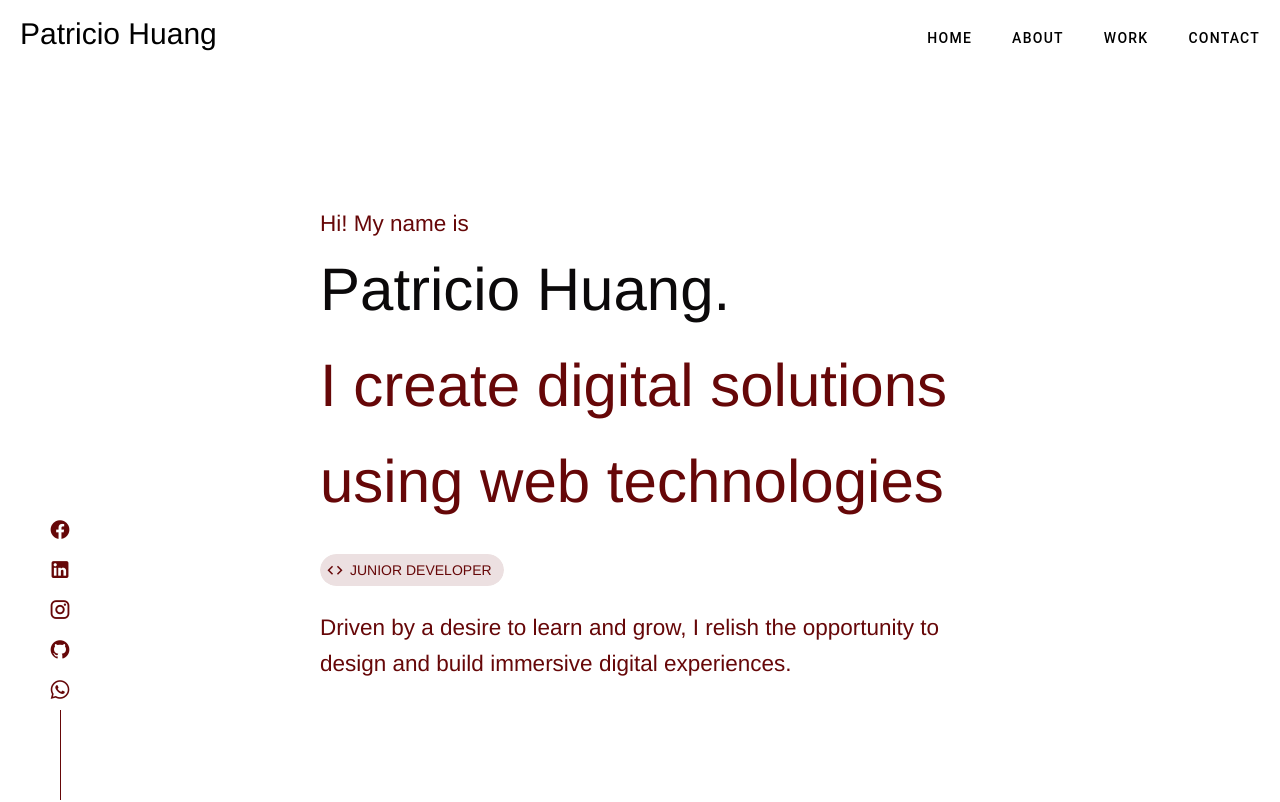
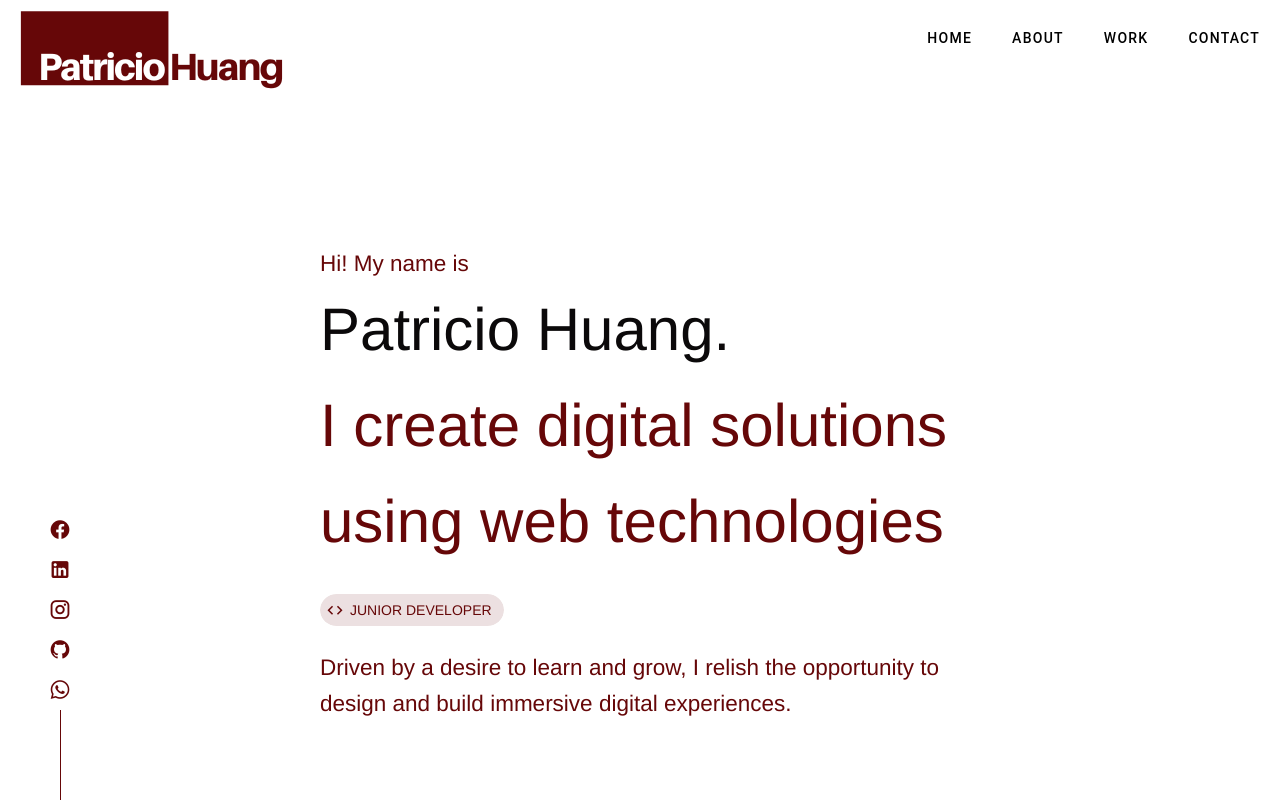
Before and after one commit to patriciohuang/portfolio, a Vue app: page / in a window 1280 px wide. Shown: the top 802 px of the page. Built offline with nearby package versions, Linux system fonts and the light colour scheme.

Commit message:
favicon and logo

```diff
--- a/index.html
+++ b/index.html
@@ -2,7 +2,7 @@
 <html lang="en">
   <head>
     <meta charset="UTF-8">
-    <link rel="icon" href="/favicon.ico">
+    <link rel="icon" type="image/png" href="./src/assets/favicon.png">
     <meta name="viewport" content="width=device-width, initial-scale=1.0">
     <title>Patricio Huang - Portfolio</title>
   </head>
--- a/src/components/NavbarList.vue
+++ b/src/components/NavbarList.vue
@@ -1,5 +1,5 @@
 <template>
-    <a id="logo" href="/">Patricio Huang</a>
+    <a id="logo" href="/"><img src="../assets/logo.png" alt="Patricio Huang"></a>
     <nav class="topnav" :class="{ responsive: active }" id="myTopnav">
         <a href="/" class="list-style-none text-button text-decoration-none active" @click="toggleNav()">Home</a>
         <a href="#about" class="text-button text-decoration-none" @click="toggleNav()">About</a>
```
Also changed, not shown: src/assets/favicon.png (added), src/assets/logo.png (added).
